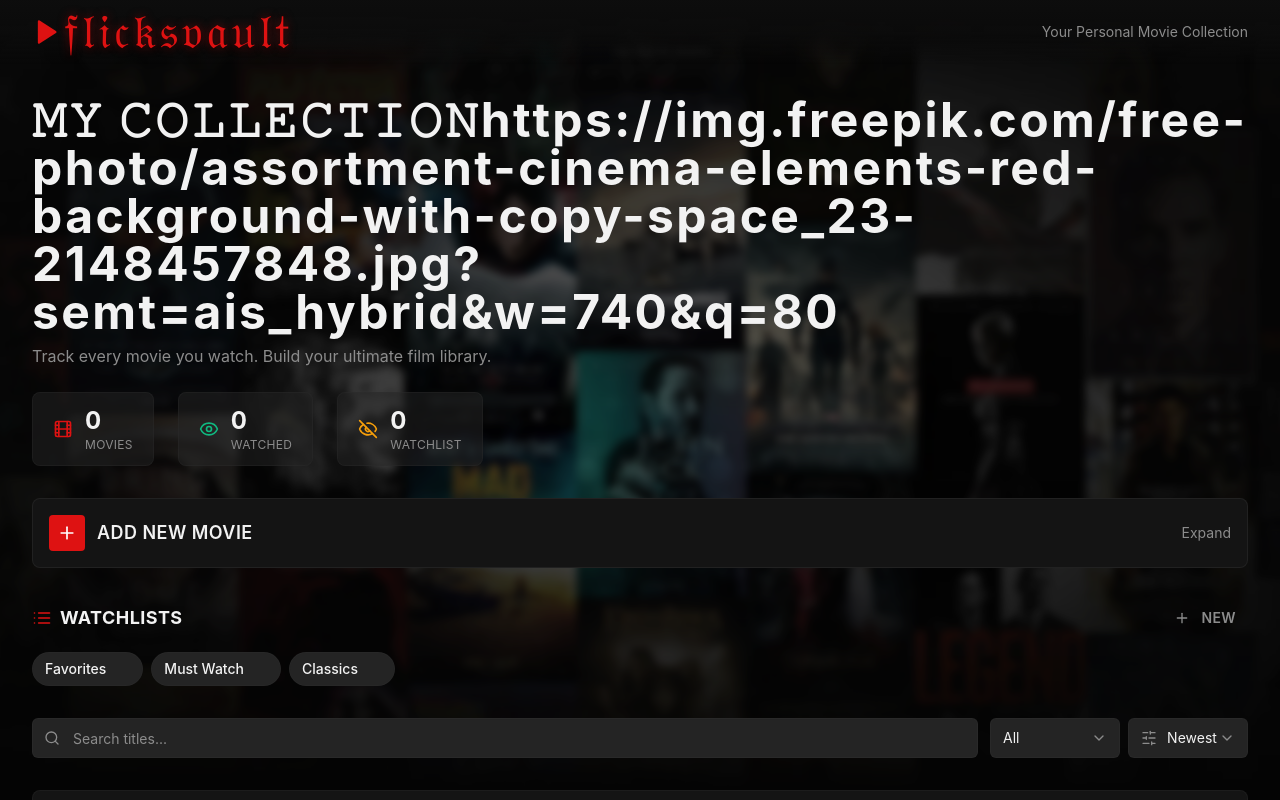
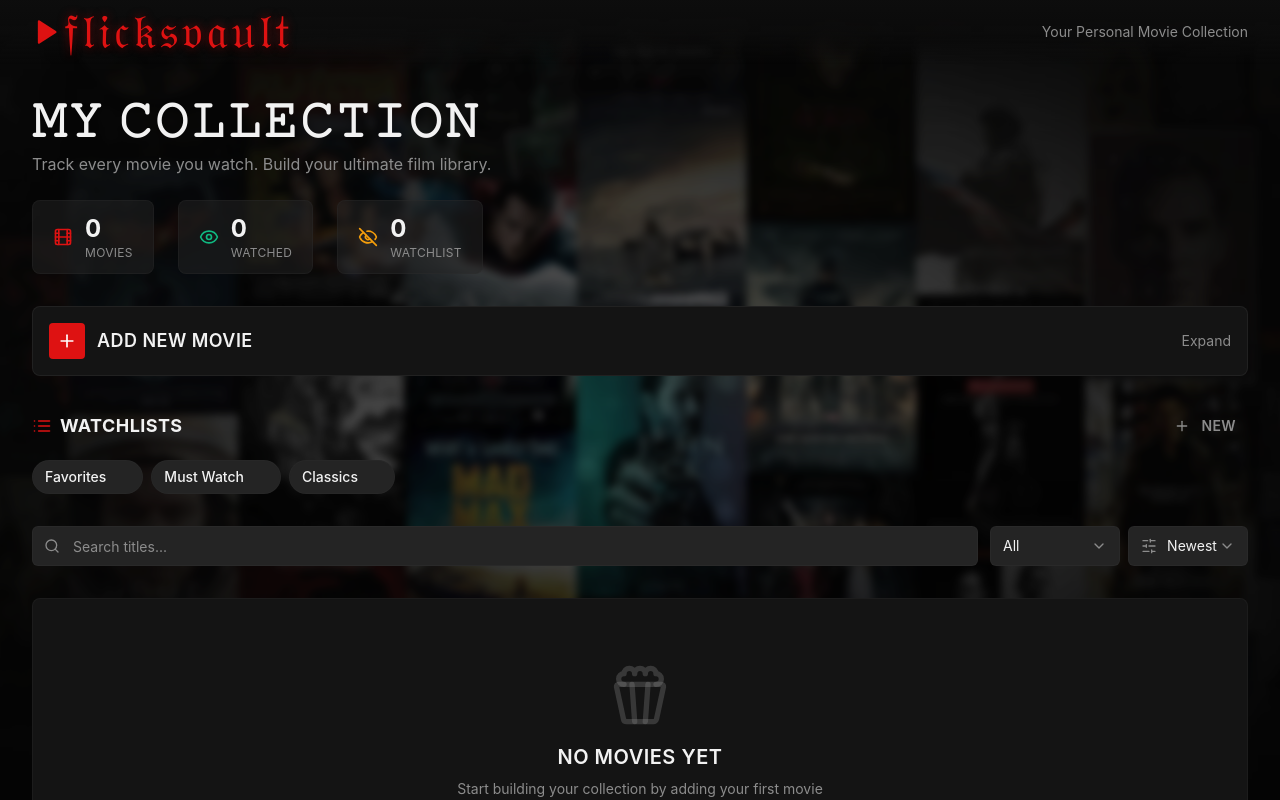
Before and after one commit to CodewithShahriar/flicksvault, a React (Vite) app: page / in a window 1280 px wide. Shown: the top 800 px of the page. Built offline with nearby package versions, Linux system fonts and the light colour scheme; the HTML template or start-up script is replaced by a standard one.

Commit message:
backgrounnd & hero section

```diff
--- a/src/pages/Index.tsx
+++ b/src/pages/Index.tsx
@@ -46,7 +46,7 @@ const Index = () => {
         <div className="space-y-6">
           <div className="space-y-2">
             <h2 className="text-4xl md:text-5xl font-bold tracking-wider text-foreground">
-              𝙼𝚈 𝙲𝙾𝙻𝙻𝙴𝙲𝚃𝙸𝙾𝙽https://img.freepik.com/free-photo/assortment-cinema-elements-red-background-with-copy-space_23-2148457848.jpg?semt=ais_hybrid&w=740&q=80
+              𝙼𝚈 𝙲𝙾𝙻𝙻𝙴𝙲𝚃𝙸𝙾𝙽
             </h2>
             <p className="text-muted-foreground">
               Track every movie you watch. Build your ultimate film library.
```
